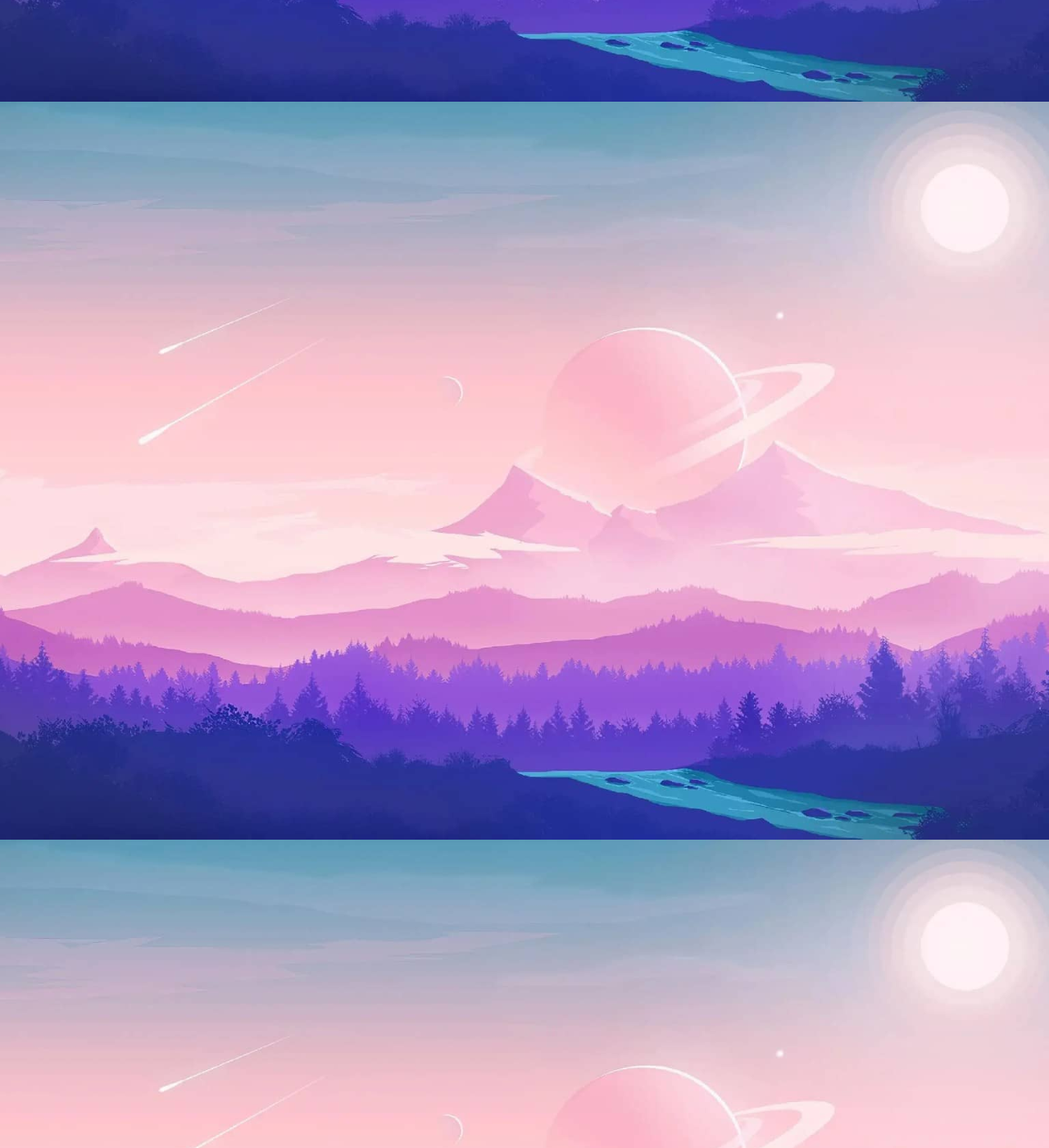
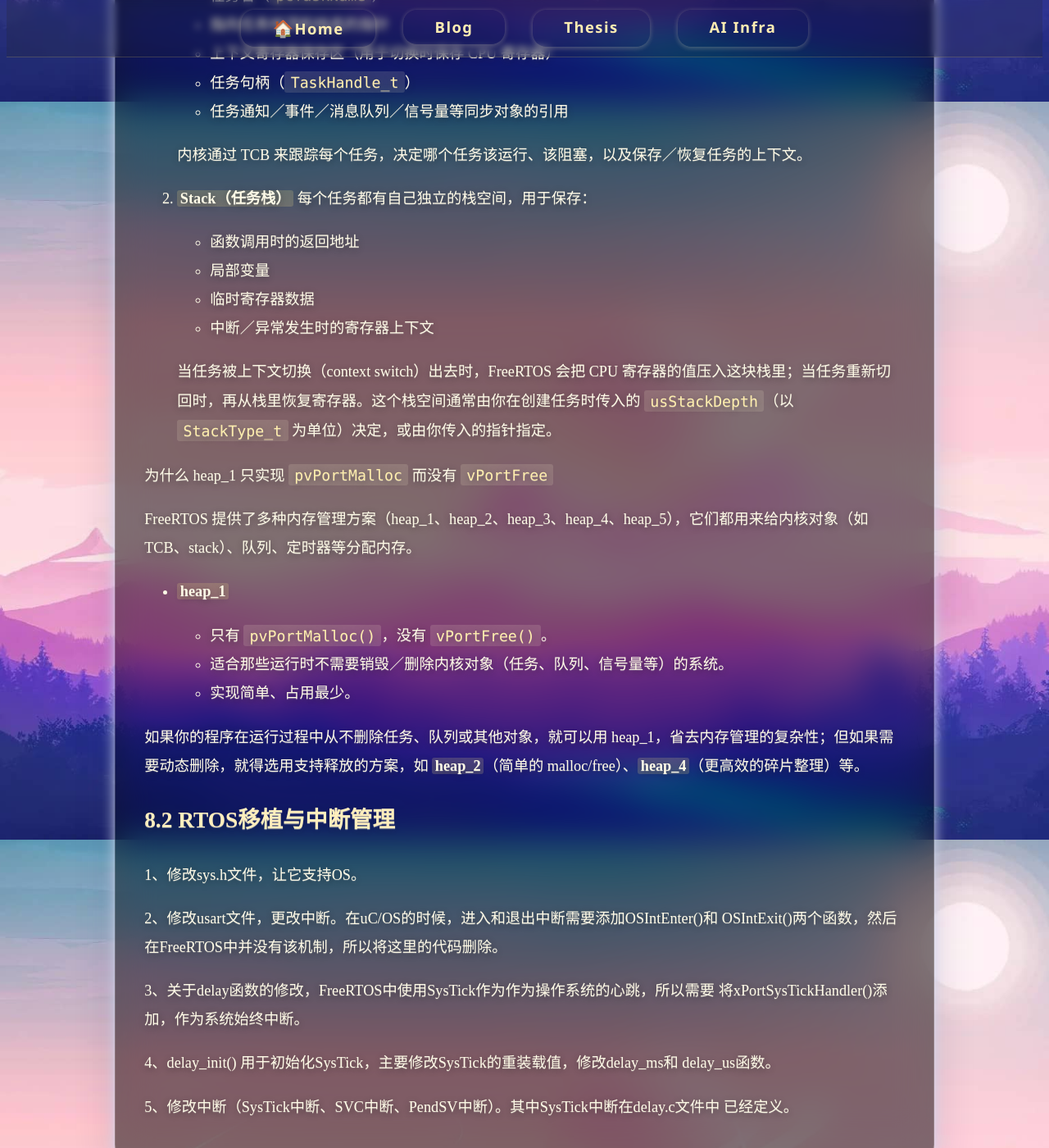
Before and after one commit to Invincible-ZHANG/Technical-Interview-NOTE-Baguwen-Style, a Jekyll site: the page built from docs/notes/embedded/basic_knowledge/CH8_rtos_basics.md, in a window 1280 px wide and 1400 px high, scrolled down 1676 px. Shown: the whole window at 82% size. Built offline with Jekyll 4.4.1, drawn with Linux system fonts in a browser that asks for light colours; our own code applies the rules of GitHub Pages for plain Markdown files; some of the changed text lies outside the part shown.

Commit message:
Auto update: 2025-08-07 18:40:48

```diff
--- a/docs/notes/embedded/basic_knowledge/CH8_rtos_basics.md
+++ b/docs/notes/embedded/basic_knowledge/CH8_rtos_basics.md
@@ -81,3 +81,60 @@ FreeRTOS 文件夹下的 Source 文件夹里面包含的是 FreeRTOS 内 核的
 heap_1.c 是 FreeRTOS 提供的最简单的内存管理器实现。它只支持线性分配内存，不能释放已分配的内存块。适用于那些只需要一次性分配内存的场景，比如游戏关卡加载等。由于没有释放机制，它的内存使用效率较低，但速度非常快且稳定。
 
 它只实现了 pvPortMalloc，没有实现 vPortFree。 如果你的程序不需要删除内核对象，那么可以使用 heap_1。FreeRTOS 在创建任务时，需要 2 个内核对象：task controlblock(TCB)、stack。（TCB任务控制块和栈）。
+
+
+在 FreeRTOS 中，每当你调用 `xTaskCreate()`（或类似的 API）来创建一个新任务时，内核会为该任务分配两块关键资源：
+
+1. **TCB（Task Control Block，任务控制块）**
+   TCB 是一个结构体，保存了任务的所有管理和调度信息，包括：
+
+   * 任务状态（就绪／运行／阻塞／挂起）
+   * 优先级（`uxPriority`）
+   * 任务名（`pcTaskName`）
+   * 指向任务栈顶和栈底的指针
+   * 上下文寄存器保存区（用于切换时保存 CPU 寄存器）
+   * 任务句柄（`TaskHandle_t`）
+   * 任务通知／事件／消息队列／信号量等同步对象的引用
+
+   内核通过 TCB 来跟踪每个任务，决定哪个任务该运行、该阻塞，以及保存／恢复任务的上下文。
+
+2. **Stack（任务栈）**
+   每个任务都有自己独立的栈空间，用于保存：
+
+   * 函数调用时的返回地址
+   * 局部变量
+   * 临时寄存器数据
+   * 中断／异常发生时的寄存器上下文
+
+   当任务被上下文切换（context switch）出去时，FreeRTOS 会把 CPU 寄存器的值压入这块栈里；当任务重新切回时，再从栈里恢复寄存器。这个栈空间通常由你在创建任务时传入的 `usStackDepth`（以 `StackType_t` 为单位）决定，或由你传入的指针指定。
+
+
+
+为什么 heap\_1 只实现 `pvPortMalloc` 而没有 `vPortFree`
+
+FreeRTOS 提供了多种内存管理方案（heap\_1、heap\_2、heap\_3、heap\_4、heap\_5），它们都用来给内核对象（如 TCB、stack）、队列、定时器等分配内存。
+
+* **heap_1**
+
+  * 只有 `pvPortMalloc()`，没有 `vPortFree()`。
+  * 适合那些运行时不需要销毁／删除内核对象（任务、队列、信号量等）的系统。
+  * 实现简单、占用最少。
+
+如果你的程序在运行过程中从不删除任务、队列或其他对象，就可以用 heap\_1，省去内存管理的复杂性；但如果需要动态删除，就得选用支持释放的方案，如 **heap\_2**（简单的 malloc/free）、**heap\_4**（更高效的碎片整理）等。
+
+
+## 8.2 RTOS移植与中断管理
+
+1、修改sys.h⽂件，让它⽀持OS。
+
+2、修改usart⽂件，更改中断。在uC/OS的时候，进⼊和退出中断需要添加OSIntEnter()和
+OSIntExit()两个函数，然后在FreeRTOS中并没有该机制，所以将这⾥的代码删除。
+
+3、关于delay函数的修改，FreeRTOS中使⽤SysTick作为作为操作系统的⼼跳，所以需要
+将xPortSysTickHandler()添加，作为系统始终中断。
+
+4、delay_init() ⽤于初始化SysTick，主要修改SysTick的重装载值，修改delay_ms和
+delay_us函数。
+
+5、修改中断（SysTick中断、SVC中断、PendSV中断）。其中SysTick中断在delay.c⽂件中
+已经定义。
```
Also changed, not shown: docs/notes/embedded/EmbeddedSystemsFallRecruitment.md (+2 -0 lines), docs/notes/embedded/basic_knowledge/CH5_CPP_Lambda.md (added, +32 -0 lines).
